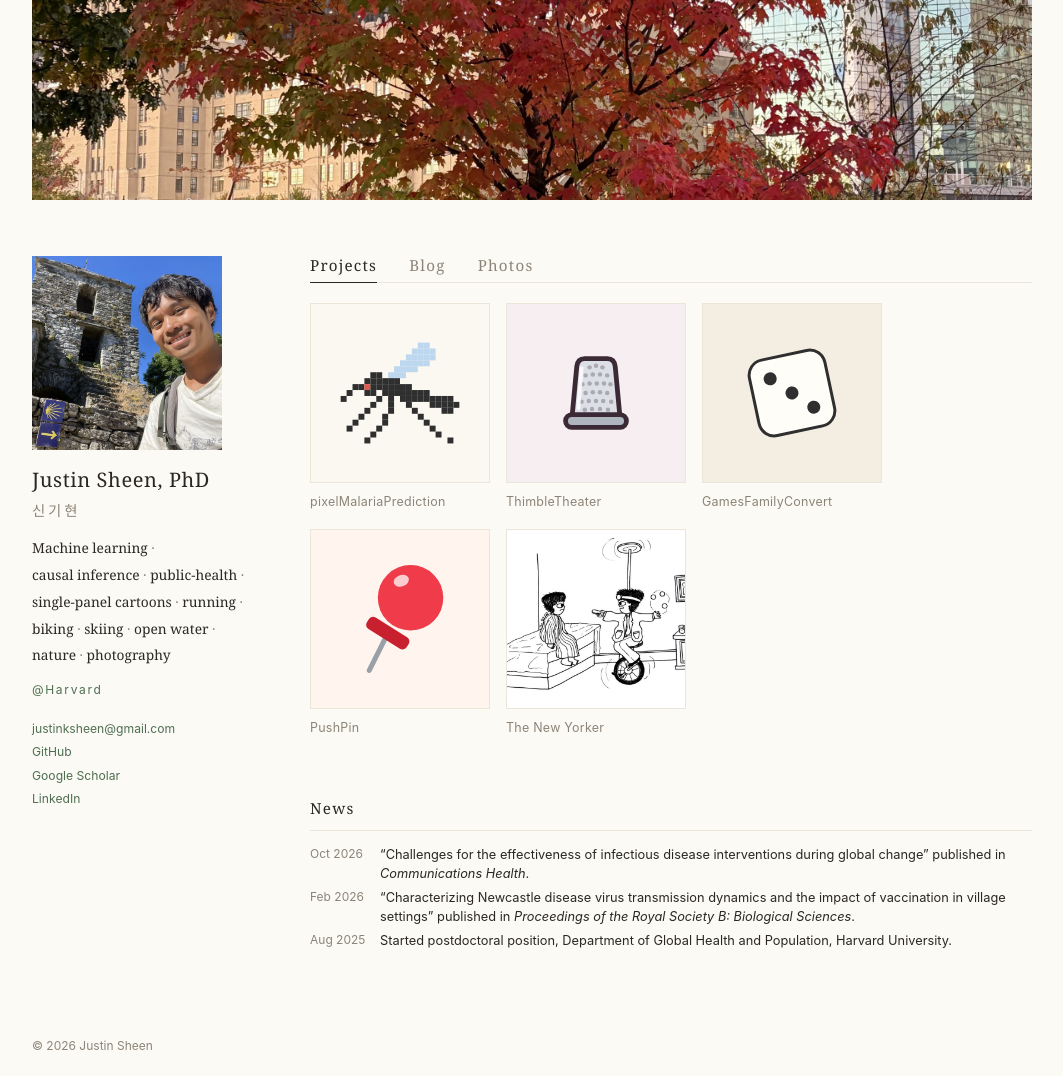
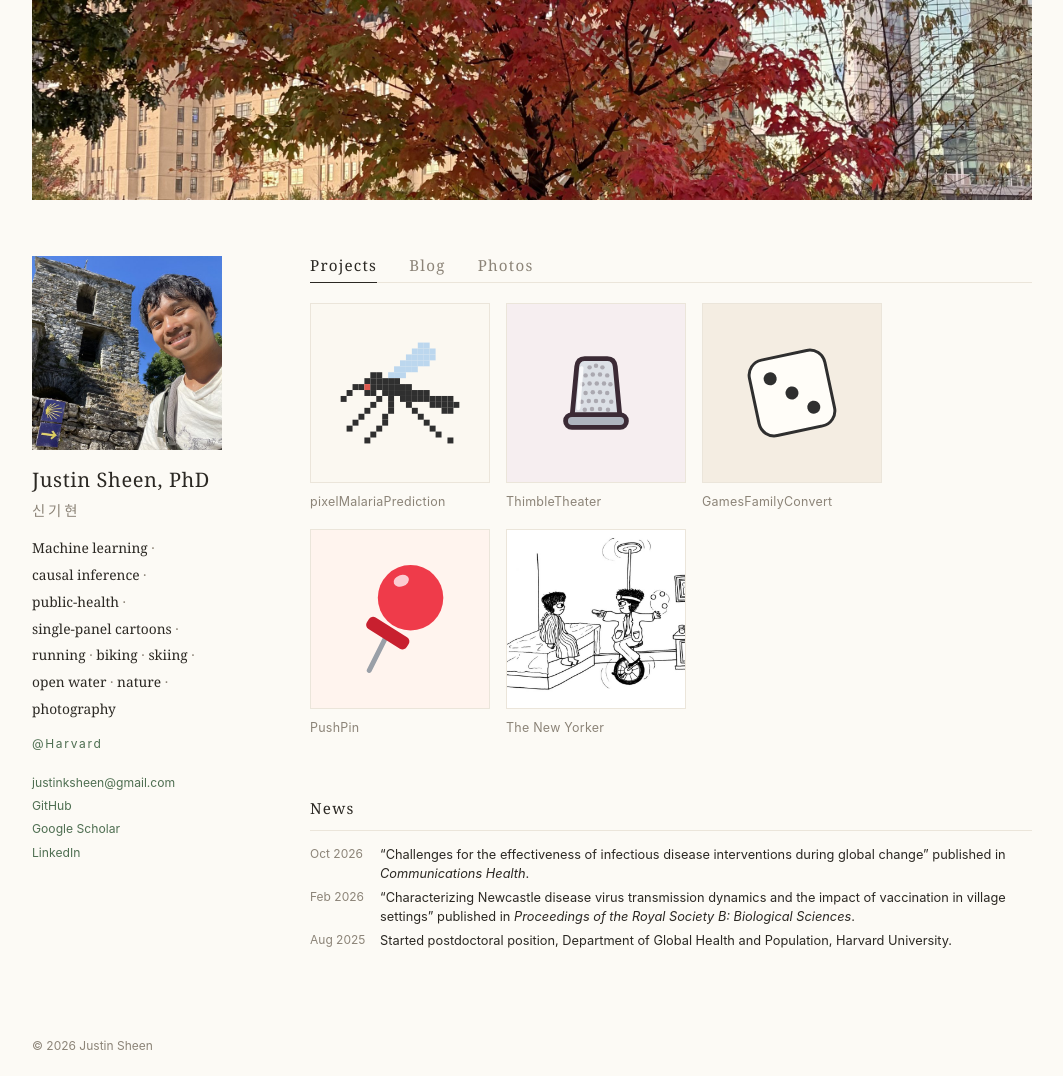
Before and after one commit to jsheen/jsheen.github.io, a Jekyll site: the page built from index.html, in a window 1280 px wide and 1076 px high. Shown: the whole window, without its empty margins (108-1171 px from the left). Built offline with Jekyll 4.4.1, drawn with Linux system fonts in a browser that asks for light colours.

Commit message:
Keep left panel text within the photo's width
Co-Authored-By: Claude Opus 5.5 <noreply@anthropic.com>

```diff
--- a/assets/css/style.css
+++ b/assets/css/style.css
@@ -60,6 +60,7 @@ body.wide .wrap { max-width: 1040px; }
 .panel-about { position: sticky; top: 24px; }
 .panel-about .about { flex-direction: column; gap: 16px; }
 .panel-about .avatar { width: 100%; max-width: 190px; height: auto; }
+.panel-about .about-body { max-width: 190px; }
 
 .tabs { display: flex; gap: 32px; border-bottom: 1px solid var(--rule); }
 .tab { background: none; border: 0; padding: 0 0 8px; margin-bottom: -1px; cursor: pointer; font-family: var(--serif); font-size: 0.95rem; font-weight: 400; letter-spacing: 0.08em; line-height: 1.2; color: var(--muted); border-bottom: 1px solid transparent; }
```
